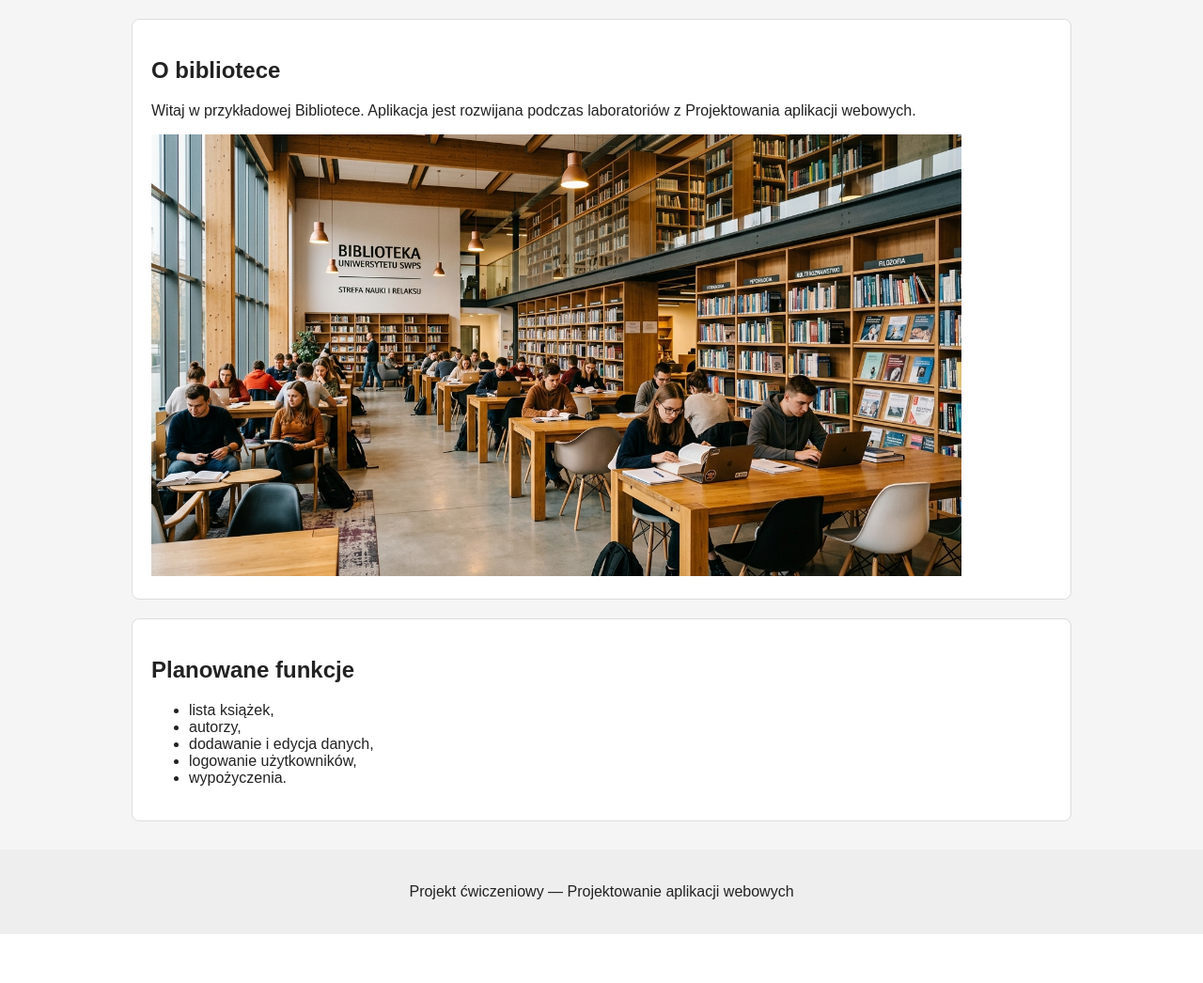
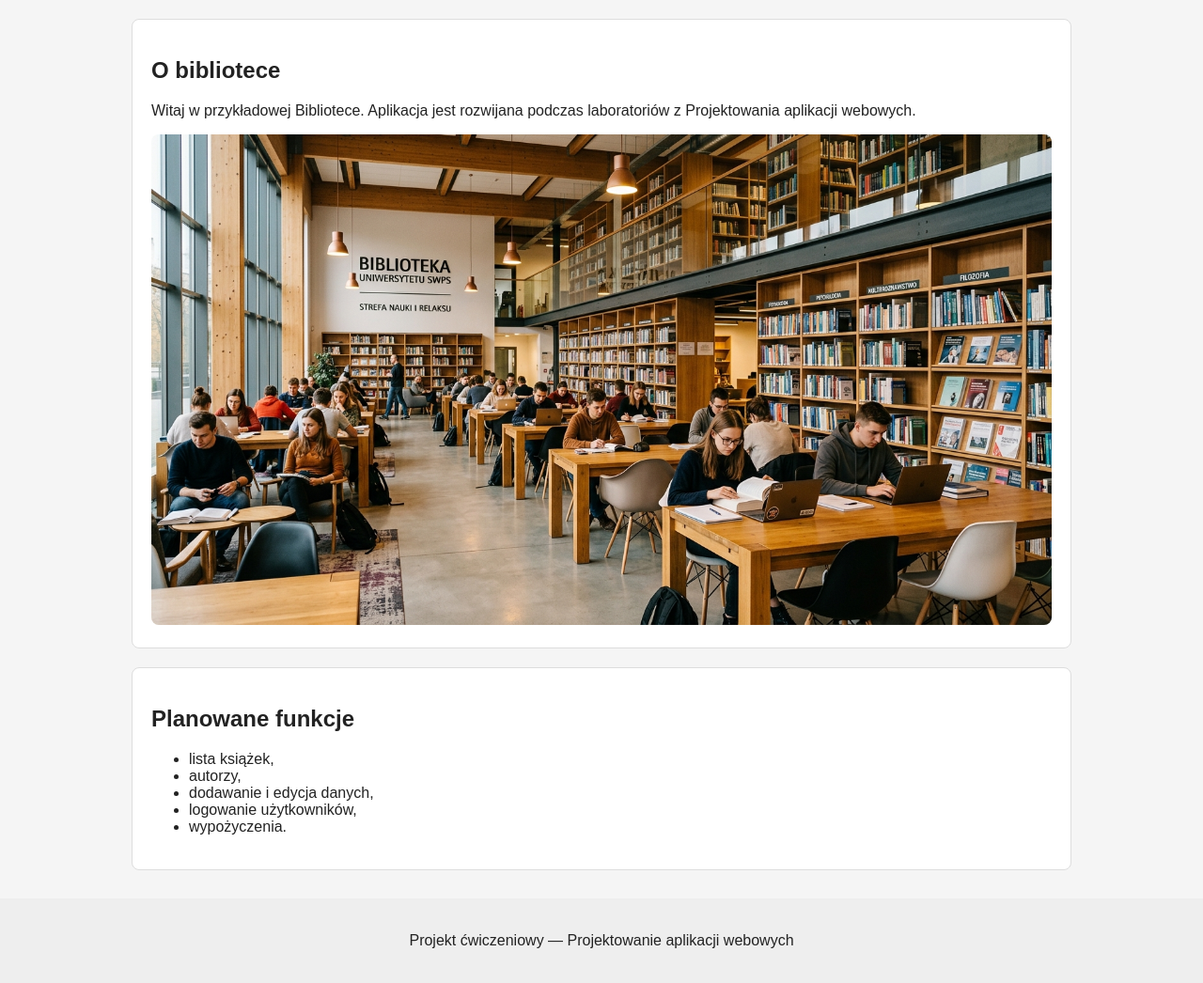
Before and after one commit to AdrianAlbrecht/PAW_biblioteka_gr_2, a Django app: page / in a window 1280 px wide. Shown: the part 77-1123 px from the top of the page at 94% size. Before the commit the page ends 1071 px from the top, so only its background shows below. Run offline with Django 5.2, Linux system fonts and the light colour scheme.

Commit message:
image fix

```diff
--- a/biblioteka/static/biblioteka/css/styles.css
+++ b/biblioteka/static/biblioteka/css/styles.css
@@ -187,8 +187,10 @@ footer {
 }
 
 .library-image{
-    width: 90%;
+    box-sizing: border-box;
+    width: 100%;
     height: auto;
+    border-radius: 8px;
 }
 
 @media (max-width: 700px) {
```
